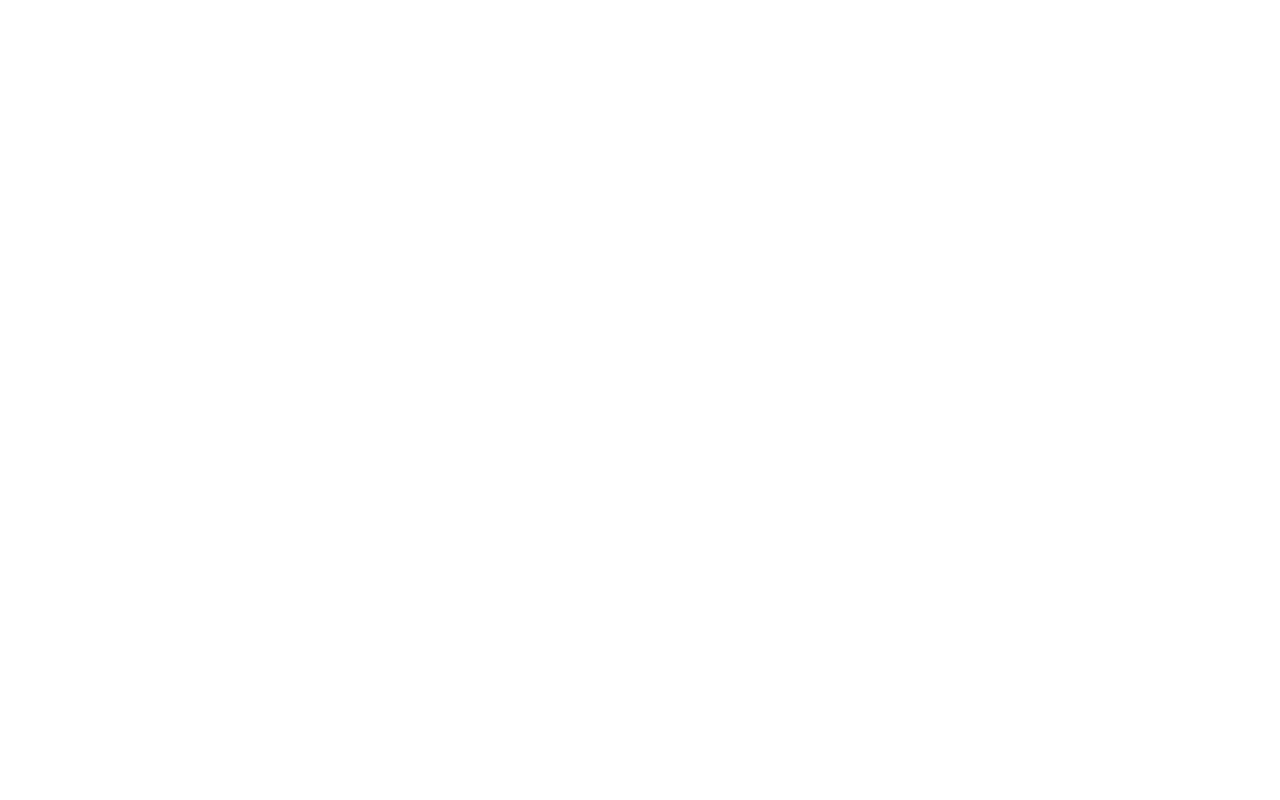
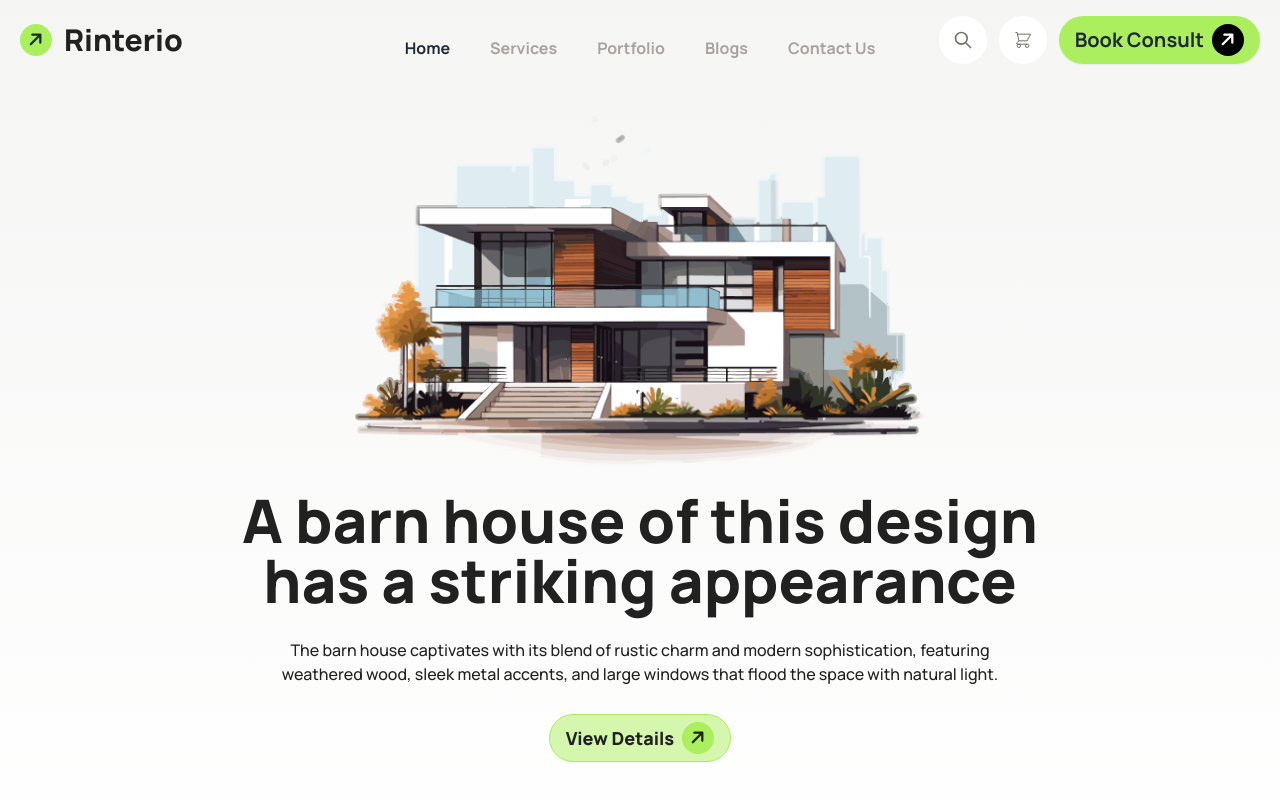
Before and after one commit to fariha-richi/M3-A3-Rinterio-Page, a plain HTML site: page index.html in a window 1280 px wide. Drawn offline with nearby package versions, Linux system fonts and the light colour scheme.

Commit message:
navbar & banner sections are created

```diff
--- a/index.html
+++ b/index.html
@@ -4,8 +4,139 @@
     <meta charset="UTF-8">
     <meta name="viewport" content="width=device-width, initial-scale=1.0">
     <title>Rinterio-Page</title>
+
+    <!-- Tailwind And DaisyUI CDN -->
+  <link href="https://cdn.jsdelivr.net/npm/daisyui@4.12.10/dist/full.min.css" rel="stylesheet" type="text/css" />
+  <script src="https://cdn.tailwindcss.com"></script>
+
+  <!-- Google Font Manrope CDN  -->
+  <link rel="preconnect" href="https://fonts.googleapis.com">
+  <link rel="preconnect" href="https://fonts.gstatic.com" crossorigin>
+  <link href="https://fonts.googleapis.com/css2?family=Manrope:wght@200..800&display=swap" rel="stylesheet">
+
+  <!-- Font Awesome kit  -->
+  <script src="https://kit.fontawesome.com/35f5839679.js" crossorigin="anonymous"></script>
+
+  <style>
+    .font-manrope {
+      font-family: "Manrope", sans-serif;
+    }
+  </style>
+
+<script>
+    tailwind.config = {
+      theme: {
+        extend: {
+          colors: {
+            clifford: '#da373d',
+            'arrow-bg': 'rgb(171, 239, 95)',
+            'button-bg': 'rgba(171, 239, 95, 0.5)',
+            'title-color': 'rgb(33, 33, 33)',
+            'search-color': 'rgb(255,255,255)',
+            'p-color': 'rgb(73, 73, 73)',
+          },
+        },
+      },
+    }
+  </script>
+
 </head>
-<body>
+<body class="font-manrope">
+
+    <!-- Header Section  -->
+  <header class="bg-gradient-to-t from-white to-stone-100">
+    <div class="container mx-auto lg:pb-24 lg:pt-2 pb-12">
+      <nav class="mx-3">
+        <!-- Navbar  -->
+        <div class="navbar flex mb-11 justify-between">
+          <!-- Nav starts  -->
+          <div class="navbar-start">
+            <!-- Logo  -->
+            <div class="Logo flex gap-3">
+              <!-- Icon  -->
+              <div class="pt-0.5">
+                <i class="-rotate-45 w-8 h-8 pt-0.5 text-lg rounded-full text-center bg-arrow-bg fa-solid fa-arrow-right"></i>
+              </div>
+              <!-- Title  -->
+              <h1 class="text-3xl font-extrabold  text-title-color">Rinterio</h1>
+            </div>
+          </div>
+
+          <!-- Nav center -->
+          <div class="navbar-center hidden lg:flex mt-4 space-x-10">
+            <a class="font-bold" href="">Home</a>
+            <a class="font-bold text-stone-400" href="">Services</a>
+            <a class="font-bold text-stone-400" href="">Portfolio</a>
+            <a class="font-bold text-stone-400" href="">Blogs</a>
+            <a class="font-bold text-stone-400" href="">Contact Us</a>
+          </div>
+
+          <!-- Nav end -->
+          <div class="navbar-end hidden md:block lg:flex space-x-3">
+
+            <!-- Search button  -->
+            <button class="btn btn-ghost btn-circle text-stone-500 bg-white">
+              <svg xmlns="http://www.w3.org/2000/svg" class="h-5 w-5" fill="none" viewBox="0 0 24 24"
+                stroke="currentColor">
+                <path stroke-linecap="round" stroke-linejoin="round" stroke-width="2"
+                  d="M21 21l-6-6m2-5a7 7 0 11-14 0 7 7 0 0114 0z" />
+              </svg>
+            </button>
+
+            <!-- cart button  -->
+            <button class="btn btn-circle btn-ghost text-stone-600 bg-white">
+                <div class="w-5 ">
+                  <svg xmlns="http://www.w3.org/2000/svg" className="h-5 w-5" fill="none" viewBox="0 0 24 24"
+                    stroke="currentColor">
+                    <path strokeLinecap="round" strokeLinejoin="round" strokeWidth="2"
+                      d="M3 3h2l.4 2M7 13h10l4-8H5.4M7 13L5.4 5M7 13l-2.293 2.293c-.63.63-.184 1.707.707 1.707H17m0 0a2 2 0 100 4 2 2 0 000-4zm-8 2a2 2 0 11-4 0 2 2 0 014 0z" />
+                  </svg>
+                </div>
+              </button>
+
+              <!-- Arrow button  -->
+              <button class="border-none btn bg-arrow-bg text-xl rounded-full font-bold">Book Consult<div class="Logo flex gap-2">
+                  <!-- Icon  -->
+                  <i
+                    class="-rotate-45 rounded-full w-8 h-8 pt-0.5 text-lg text-center bg-black text-white fa-solid fa-arrow-right"></i>
+                </div></button>
+            </div>
+
+            <!-- Hamburger button  -->
+            <button class="btn btn-square bg-white rounded-full btn-ghost lg:hidden md:block">
+              <svg xmlns="http://www.w3.org/2000/svg" fill="none" viewBox="0 0 24 24"
+                class="inline-block h-5 w-5 stroke-current">
+                <path stroke-linecap="round" stroke-linejoin="round" stroke-width="2" d="M4 6h16M4 12h16M4 18h16"></path>
+              </svg>
+            </button>
+          </div>
+
+          <!-- Banner  -->
+        <div class="space-y-6">
+            <div class="flex justify-center mx-4">
+              <img src="assets/banner.png" alt="">
+            </div>
+            <!-- banner text  -->
+            <div class="md:mx-6 lg:mx-44 text-center space-y-7">
+              <h1 class="lg:text-6xl md:text-5xl text-2xl font-extrabold text-title-color">A barn house of this design has a striking appearance</h1>
+
+              <p class="text-title-color lg:text-base lg:mx-20 md:mx-32  text-xs font-medium">The barn house captivates with
+                its blend of rustic charm and modern sophistication, featuring weathered wood, sleek metal accents, and
+                large windows that flood the space with natural light.</p>
+
+              <button
+                class="btn text-lg text-title-color rounded-full font-extrabold bg-button-bg border-arrow-bg lg:px-4 md:px-4 px-16">View
+                Details
+                <div class="Logo flex gap-2">
+                  <!-- Icon  -->
+                  <i class="-rotate-45 w-8 h-8 text-lg text-center rounded-full pt-0.5 bg-arrow-bg fa-solid fa-arrow-right"></i>
+                </div>
+              </button>
+            </div>
+          </div>
+        </nav>
+      </div>
+    </header>
 
 </body>
 </html>
```
